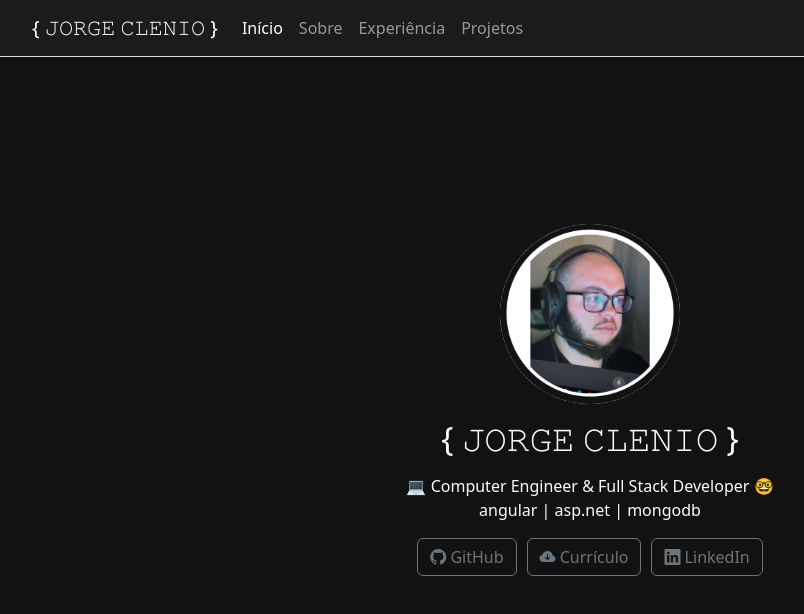
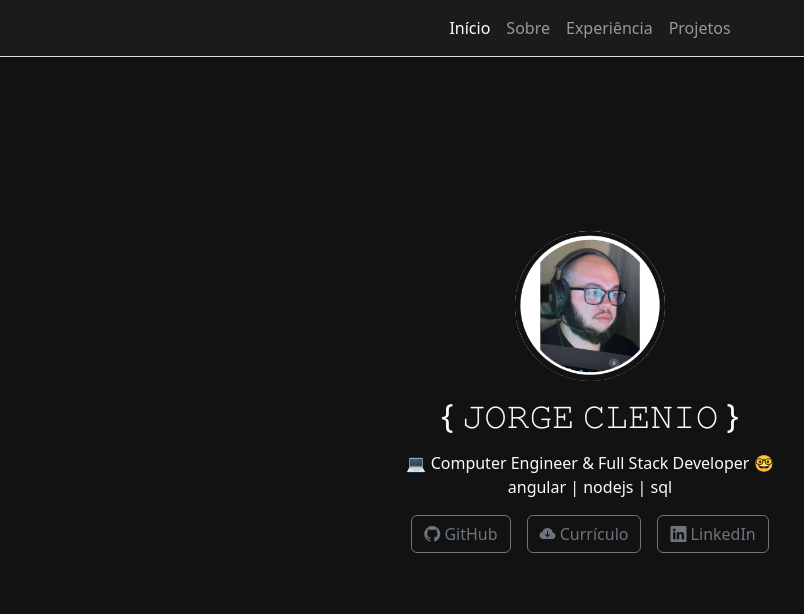
Before and after one commit to jorgeclenio/portfolio, an Angular app: page /#/home in a window 1280 px wide. Shown: the top 614 px of the page, without its empty margins (50-854 px from the left). Built offline with nearby package versions, Linux system fonts and the light colour scheme.

Commit message:
novas-alteracoes
efetuado

```diff
--- a/src/app/home/home.component.html
+++ b/src/app/home/home.component.html
@@ -4,19 +4,19 @@
     <div class="text-center container">
       <img
         src="./../../assets/img/img-color_black.png"
-        height="180"
-        width="180"
+        height="150"
+        width="150"
         style="border-radius: 50% !important"
         alt="profile-pic"
       />
       <h2 class="mt-3">{{ myName }}</h2>
       <p class="mt-3">
-        💻 Computer Engineer & Full Stack Developer 🤓 <br />
-        angular | asp.net | mongodb
+        {{ info }} <br />
+        {{ stack }}
       </p>
 
-      <div class="mt-3">
-        <a href="https://github.com/jorgeclenio">
+      <div class="mt-3 mb-3">
+        <a href="https://github.com/jorgeclenio" target="_blank">
           <button
             type="button"
             class="btn btn-outline-secondary text-decoration-download-btn"
@@ -26,7 +26,7 @@
           </button>
         </a>
         <a
-          style="margin-left: 10px"
+          class="ms-3"
           href="./../../assets/docs/cv_jorgeclenio2023_pt-br.pdf"
           download="cv_jorgeclenio2023_pt-br.pdf"
         >
@@ -38,7 +38,11 @@
             Currículo
           </button>
         </a>
-        <a style="margin-left: 10px" href="https://www.linkedin.com/in/jrgcln/">
+        <a
+          class="ms-3"
+          href="https://www.linkedin.com/in/jrgcln/"
+          target="_blank"
+        >
           <button
             type="button"
             class="btn btn-outline-secondary text-decoration-download-btn"
--- a/src/app/home/home.component.ts
+++ b/src/app/home/home.component.ts
@@ -7,4 +7,6 @@ import { Component } from '@angular/core';
 })
 export class HomeComponent {
   public myName: string = '{ 𝙹𝙾𝚁𝙶𝙴 𝙲𝙻𝙴𝙽𝙸𝙾 }';
+  public info: string = '💻 Computer Engineer & Full Stack Developer 🤓';
+  public stack: string = 'angular | nodejs | sql';
 }
--- a/src/app/navbar/navbar.component.html
+++ b/src/app/navbar/navbar.component.html
@@ -1,9 +1,9 @@
 <nav
-  class="navbar navbar-expand-lg navbar-dark bg-dark border-bottom shadow-sm mb-3 fixed-top"
+  class="navbar navbar-expand-lg navbar-dark bg-dark bg-dark border-bottom shadow-sm mb-3 fixed-top"
   style="background-color: #1b1b1b !important"
 >
-  <div class="container">
-    <a class="navbar-brand"> {{ myName }} </a>
+  <div class="collapse navbar-collapse">
+    <!-- <a class="navbar-brand"> {{ myName }} </a> -->
     <button
       class="navbar-toggler"
       type="button"
@@ -15,8 +15,11 @@
     >
       <span class="navbar-toggler-icon"></span>
     </button>
-    <div class="collapse navbar-collapse" id="navbarSupportedContent">
-      <ul class="navbar-nav me-auto mb-2 mb-lg-0">
+    <div
+      class="collapse navbar-collapse justify-content-md-center"
+      id="navbarSupportedContent"
+    >
+      <ul class="navbar-nav">
         <li class="nav-item">
           <a class="nav-link active" href="#"> Início </a>
         </li>
--- a/src/index.html
+++ b/src/index.html
@@ -1,5 +1,5 @@
 <!DOCTYPE html>
-<html lang="en">
+<html lang="pt-BR">
   <head>
     <meta charset="utf-8" />
     <title>{ 𝙹𝙾𝚁𝙶𝙴 𝙲𝙻𝙴𝙽𝙸𝙾 }</title>
```
Also changed, not shown: 1 other file (tests, documents, lock files or other folders).
